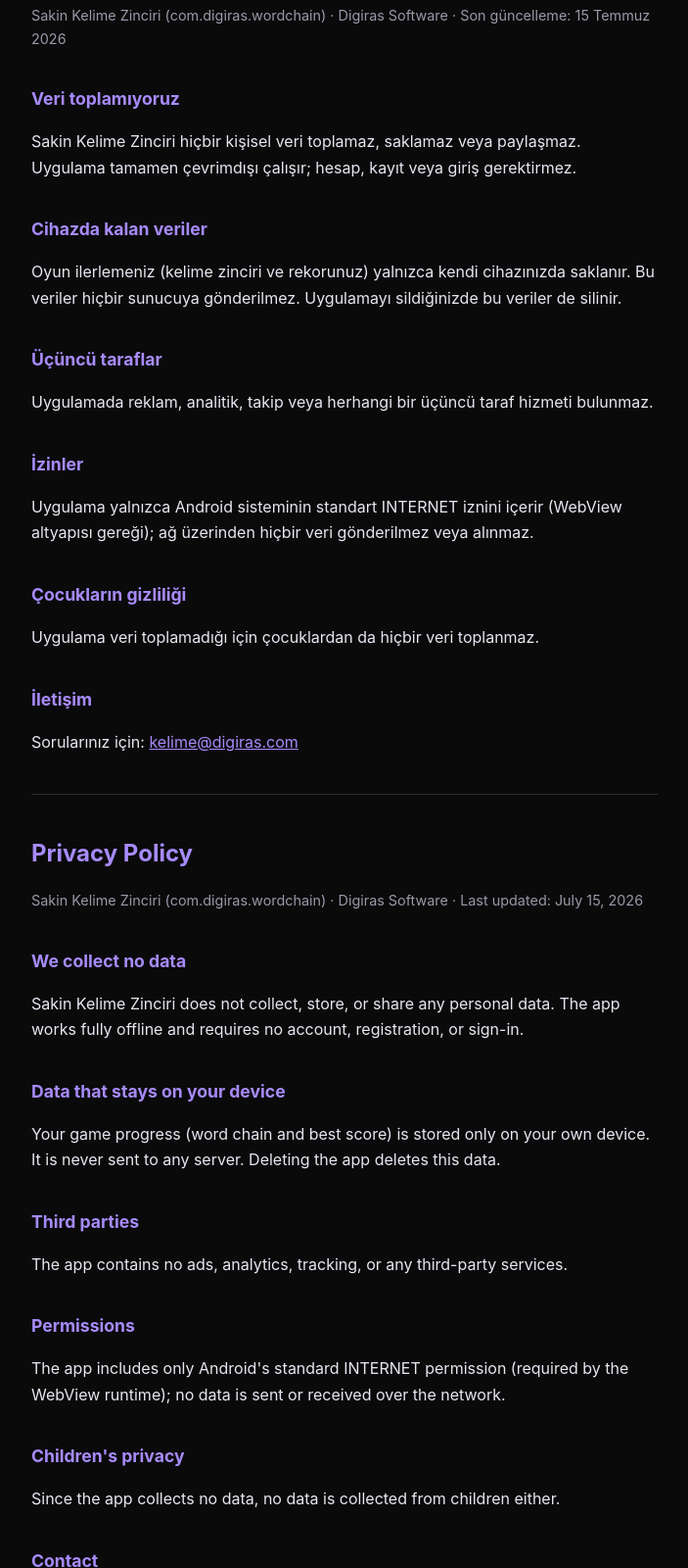
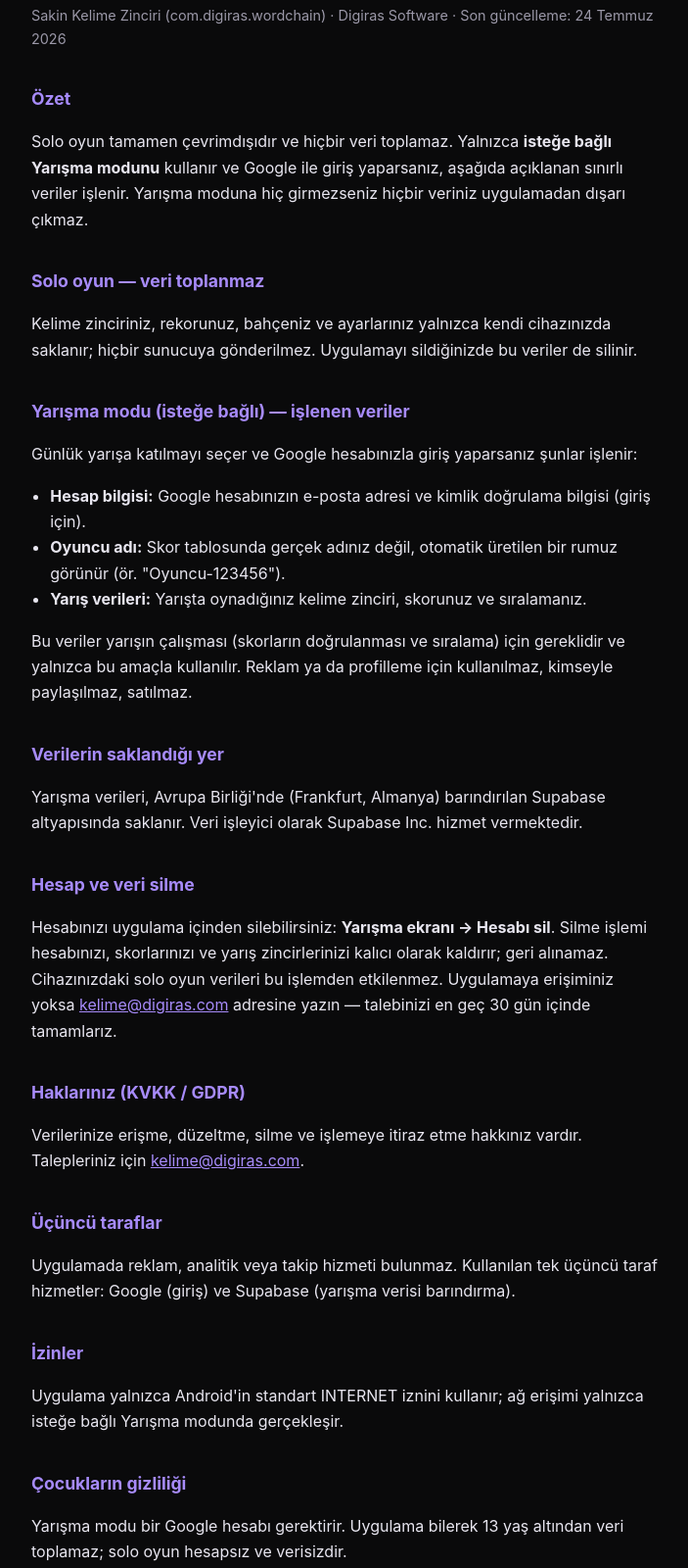
Before and after one commit to digirasplus/kelime-zinciri-privacy, a plain HTML site: page index.html in a window 1280 px wide. Shown: the part 100-1700 px from the top of the page at 98% size, without its empty margins (288-991 px from the left). Drawn offline with Linux system fonts and the light colour scheme.

Commit message:
privacy v2: optional Competition mode — Google sign-in, EU hosting, in-app account deletion, KVKK/GDPR

```diff
--- a/index.html
+++ b/index.html
@@ -12,51 +12,87 @@
   hr { border:none; border-top:1px solid #2a2a30; margin:40px 0; }
   a { color:#A78BFA; }
   .muted { color:#9b98a8; font-size:.9rem; }
+  ul { padding-left:1.2em; }
 </style>
 </head>
 <body>
 <h1>Gizlilik Politikası</h1>
-<p class="muted">Sakin Kelime Zinciri (com.digiras.wordchain) · Digiras Software · Son güncelleme: 15 Temmuz 2026</p>
+<p class="muted">Sakin Kelime Zinciri (com.digiras.wordchain) · Digiras Software · Son güncelleme: 24 Temmuz 2026</p>
 
-<h2>Veri toplamıyoruz</h2>
-<p>Sakin Kelime Zinciri hiçbir kişisel veri toplamaz, saklamaz veya paylaşmaz. Uygulama tamamen çevrimdışı çalışır; hesap, kayıt veya giriş gerektirmez.</p>
+<h2>Özet</h2>
+<p>Solo oyun tamamen çevrimdışıdır ve hiçbir veri toplamaz. Yalnızca <strong>isteğe bağlı Yarışma modunu</strong> kullanır ve Google ile giriş yaparsanız, aşağıda açıklanan sınırlı veriler işlenir. Yarışma moduna hiç girmezseniz hiçbir veriniz uygulamadan dışarı çıkmaz.</p>
 
-<h2>Cihazda kalan veriler</h2>
-<p>Oyun ilerlemeniz (kelime zinciri ve rekorunuz) yalnızca kendi cihazınızda saklanır. Bu veriler hiçbir sunucuya gönderilmez. Uygulamayı sildiğinizde bu veriler de silinir.</p>
+<h2>Solo oyun — veri toplanmaz</h2>
+<p>Kelime zinciriniz, rekorunuz, bahçeniz ve ayarlarınız yalnızca kendi cihazınızda saklanır; hiçbir sunucuya gönderilmez. Uygulamayı sildiğinizde bu veriler de silinir.</p>
+
+<h2>Yarışma modu (isteğe bağlı) — işlenen veriler</h2>
+<p>Günlük yarışa katılmayı seçer ve Google hesabınızla giriş yaparsanız şunlar işlenir:</p>
+<ul>
+  <li><strong>Hesap bilgisi:</strong> Google hesabınızın e-posta adresi ve kimlik doğrulama bilgisi (giriş için).</li>
+  <li><strong>Oyuncu adı:</strong> Skor tablosunda gerçek adınız değil, otomatik üretilen bir rumuz görünür (ör. "Oyuncu-123456").</li>
+  <li><strong>Yarış verileri:</strong> Yarışta oynadığınız kelime zinciri, skorunuz ve sıralamanız.</li>
+</ul>
+<p>Bu veriler yarışın çalışması (skorların doğrulanması ve sıralama) için gereklidir ve yalnızca bu amaçla kullanılır. Reklam ya da profilleme için kullanılmaz, kimseyle paylaşılmaz, satılmaz.</p>
+
+<h2>Verilerin saklandığı yer</h2>
+<p>Yarışma verileri, Avrupa Birliği'nde (Frankfurt, Almanya) barındırılan Supabase altyapısında saklanır. Veri işleyici olarak Supabase Inc. hizmet vermektedir.</p>
+
+<h2>Hesap ve veri silme</h2>
+<p>Hesabınızı uygulama içinden silebilirsiniz: <strong>Yarışma ekranı → Hesabı sil</strong>. Silme işlemi hesabınızı, skorlarınızı ve yarış zincirlerinizi kalıcı olarak kaldırır; geri alınamaz. Cihazınızdaki solo oyun verileri bu işlemden etkilenmez. Uygulamaya erişiminiz yoksa <a href="mailto:kelime@digiras.com">kelime@digiras.com</a> adresine yazın — talebinizi en geç 30 gün içinde tamamlarız.</p>
+
+<h2>Haklarınız (KVKK / GDPR)</h2>
+<p>Verilerinize erişme, düzeltme, silme ve işlemeye itiraz etme hakkınız vardır. Talepleriniz için <a href="mailto:kelime@digiras.com">kelime@digiras.com</a>.</p>
 
 <h2>Üçüncü taraflar</h2>
-<p>Uygulamada reklam, analitik, takip veya herhangi bir üçüncü taraf hizmeti bulunmaz.</p>
+<p>Uygulamada reklam, analitik veya takip hizmeti bulunmaz. Kullanılan tek üçüncü taraf hizmetler: Google (giriş) ve Supabase (yarışma verisi barındırma).</p>
 
 <h2>İzinler</h2>
-<p>Uygulama yalnızca Android sisteminin standart INTERNET iznini içerir (WebView altyapısı gereği); ağ üzerinden hiçbir veri gönderilmez veya alınmaz.</p>
+<p>Uygulama yalnızca Android'in standart INTERNET iznini kullanır; ağ erişimi yalnızca isteğe bağlı Yarışma modunda gerçekleşir.</p>
 
 <h2>Çocukların gizliliği</h2>
-<p>Uygulama veri toplamadığı için çocuklardan da hiçbir veri toplanmaz.</p>
+<p>Yarışma modu bir Google hesabı gerektirir. Uygulama bilerek 13 yaş altından veri toplamaz; solo oyun hesapsız ve verisizdir.</p>
 
 <h2>İletişim</h2>
-<p>Sorularınız için: <a href="mailto:kelime@digiras.com">kelime@digiras.com</a></p>
+<p>Veri sorumlusu: Digiras Software · <a href="mailto:kelime@digiras.com">kelime@digiras.com</a></p>
 
 <hr>
 
 <h1>Privacy Policy</h1>
-<p class="muted">Sakin Kelime Zinciri (com.digiras.wordchain) · Digiras Software · Last updated: July 15, 2026</p>
+<p class="muted">Sakin Kelime Zinciri (com.digiras.wordchain) · Digiras Software · Last updated: July 24, 2026</p>
 
-<h2>We collect no data</h2>
-<p>Sakin Kelime Zinciri does not collect, store, or share any personal data. The app works fully offline and requires no account, registration, or sign-in.</p>
+<h2>Summary</h2>
+<p>The solo game is fully offline and collects no data. Only if you use the <strong>optional Competition mode</strong> and sign in with Google, the limited data described below is processed. If you never open Competition mode, no data ever leaves the app.</p>
 
-<h2>Data that stays on your device</h2>
-<p>Your game progress (word chain and best score) is stored only on your own device. It is never sent to any server. Deleting the app deletes this data.</p>
+<h2>Solo game — no data collected</h2>
+<p>Your word chain, best score, garden and settings are stored only on your device and never sent to any server. Deleting the app deletes them.</p>
+
+<h2>Competition mode (optional) — data we process</h2>
+<ul>
+  <li><strong>Account:</strong> your Google account's email address and authentication credential (for sign-in).</li>
+  <li><strong>Player name:</strong> the leaderboard shows an auto-generated handle (e.g. "Oyuncu-123456"), not your real name.</li>
+  <li><strong>Race data:</strong> the word chain you played in a race, your score and your rank.</li>
+</ul>
+<p>This data is required for the competition to work (server-side score validation and ranking) and is used only for that purpose. It is not used for ads or profiling, and is never shared or sold.</p>
+
+<h2>Where data is stored</h2>
+<p>Competition data is hosted on Supabase infrastructure in the European Union (Frankfurt, Germany). Supabase Inc. acts as the data processor.</p>
+
+<h2>Account & data deletion</h2>
+<p>You can delete your account in the app: <strong>Competition screen → Delete account</strong>. This permanently removes your account, scores and race chains; it cannot be undone. Solo game data on your device is unaffected. If you can no longer access the app, email <a href="mailto:kelime@digiras.com">kelime@digiras.com</a> — we complete requests within 30 days.</p>
+
+<h2>Your rights (GDPR / KVKK)</h2>
+<p>You have the right to access, rectify, delete, and object to the processing of your data. Contact <a href="mailto:kelime@digiras.com">kelime@digiras.com</a>.</p>
 
 <h2>Third parties</h2>
-<p>The app contains no ads, analytics, tracking, or any third-party services.</p>
+<p>The app contains no ads, analytics, or tracking. The only third-party services used are Google (sign-in) and Supabase (competition data hosting).</p>
 
 <h2>Permissions</h2>
-<p>The app includes only Android's standard INTERNET permission (required by the WebView runtime); no data is sent or received over the network.</p>
+<p>The app uses only Android's standard INTERNET permission; network access happens only in the optional Competition mode.</p>
 
 <h2>Children's privacy</h2>
-<p>Since the app collects no data, no data is collected from children either.</p>
+<p>Competition mode requires a Google account. The app does not knowingly collect data from children under 13; the solo game is accountless and dataless.</p>
 
 <h2>Contact</h2>
-<p>Questions: <a href="mailto:kelime@digiras.com">kelime@digiras.com</a></p>
+<p>Data controller: Digiras Software · <a href="mailto:kelime@digiras.com">kelime@digiras.com</a></p>
 </body>
 </html>
```
